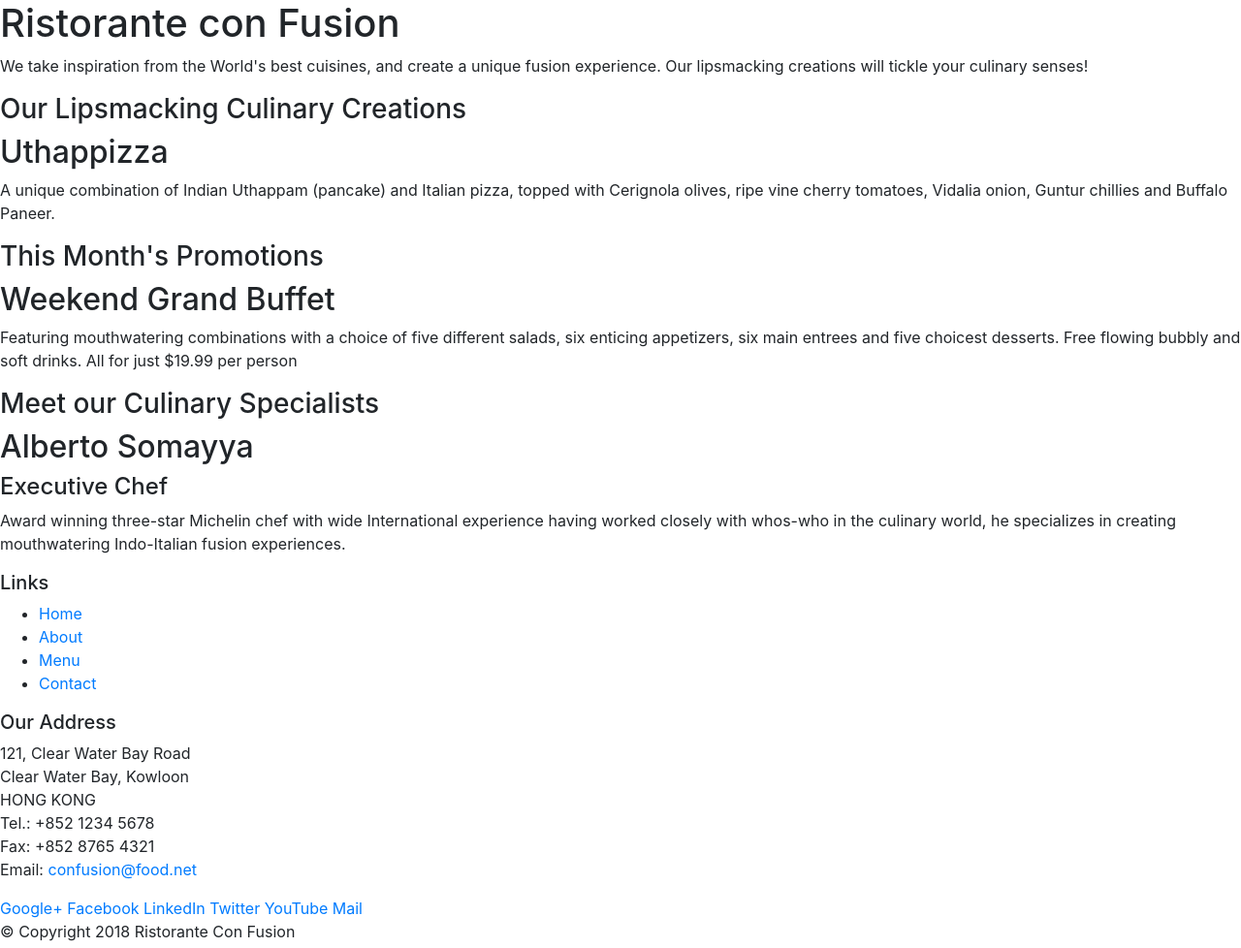
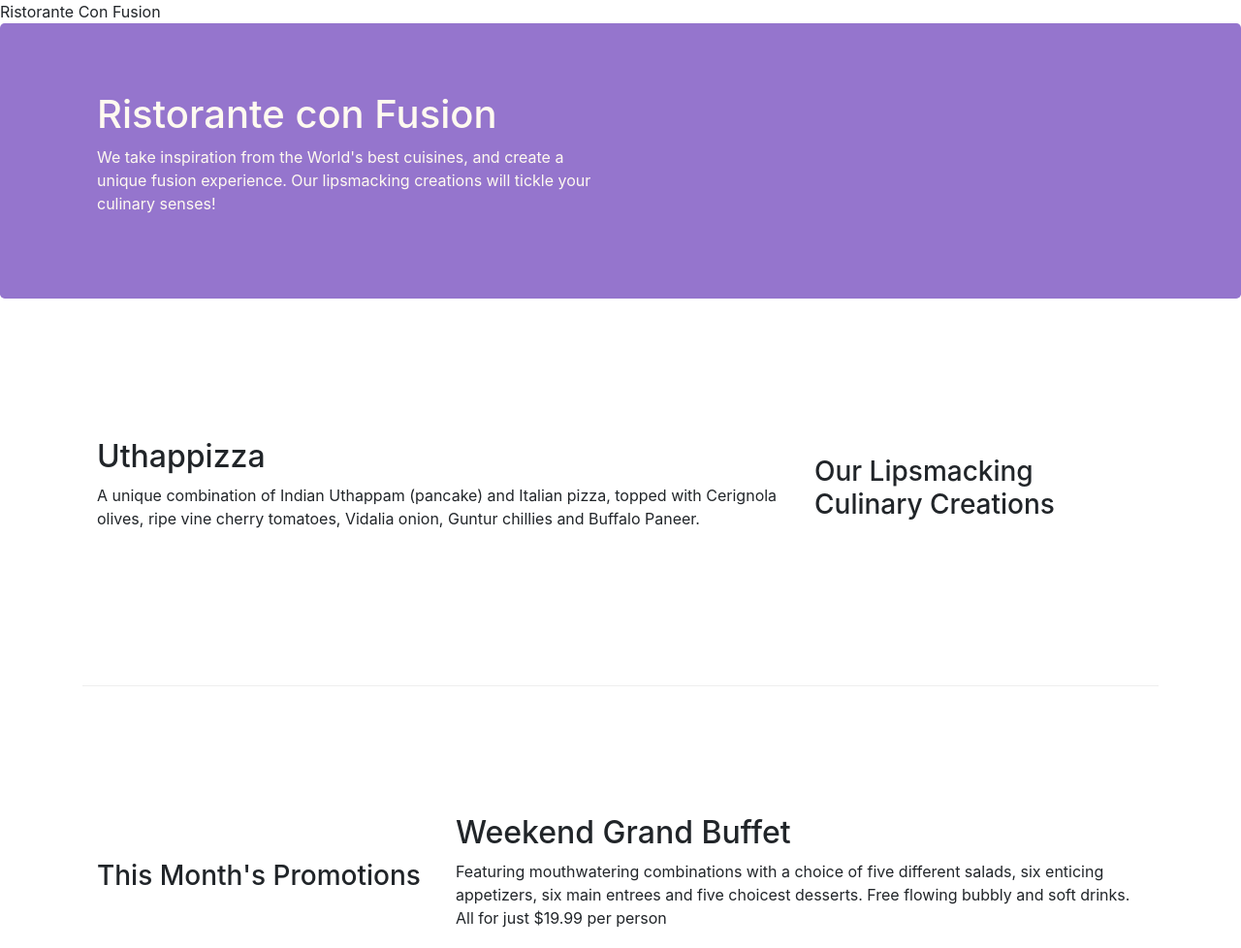
Before and after one commit to SurajGhodke/RestaurantWebsite, a website: page index.html in a window 1280 px wide. Shown: the top 978 px of the page at 97% size. Drawn offline with nearby package versions, Linux system fonts and the light colour scheme.

Commit message:
initial setup

```diff
--- /dev/null
+++ b/css/styles.css
@@ -0,0 +1,30 @@
+.row-header{
+    margin:0px auto;
+    padding:0px;
+}
+
+.row-content {
+    margin:0px auto;
+    padding: 50px 0px 50px 0px;
+    border-bottom: 1px ridge;
+    min-height:400px;
+}
+
+.footer{
+    background-color: #D1C4E9;
+    margin:0px auto;
+    padding: 20px 0px 20px 0px;
+}
+
+.jumbotron {
+    padding:70px 30px 70px 30px;
+    margin:0px auto;
+    background: #9575CD ;
+    color:floralwhite;
+}
+
+address{
+    font-size:80%;
+    margin:0px;
+    color:#0f0f0f;
+}
--- a/index.html
+++ b/index.html
@@ -9,51 +9,52 @@
 
     <!-- Bootstrap CSS -->
     <link rel="stylesheet" href="node_modules/bootstrap/dist/css/bootstrap.min.css">
+    <link rel="stylesheet" href="css/styles.css"
     <title>Ristorante Con Fusion</title>
 </head>
 
 <body>
 
-    <header>
-        <div>
-            <div>
-                <div>
+    <header class="jumbotron">
+        <div class="container">
+            <div class="row row-header">
+                <div class="col-12 col-sm-6">
                     <h1>Ristorante con Fusion</h1>
                     <p>We take inspiration from the World's best cuisines, and create a unique fusion experience. Our lipsmacking creations will tickle your culinary senses!</p>
                 </div>
-                <div>
+                <div class="col-12 col-sm">
                 </div>
             </div>
         </div>
     </header>
 
-    <div>
-        <div>
-            <div>
+    <div class="container">
+        <div class="row row-content align-items-center">
+            <div class="col-12 col-sm-4 order-sm-last col-md=3">
                 <h3>Our Lipsmacking Culinary Creations</h3>
             </div>
-            <div>
+            <div class="col col-sm order-sm-first col-md">
                 <h2>Uthappizza</h2>
                 <p>A unique combination of Indian Uthappam (pancake) and Italian pizza, topped with Cerignola olives, ripe vine cherry tomatoes, Vidalia onion, Guntur chillies and Buffalo Paneer.</p>
             </div>
         </div>
 
 
-        <div>
-            <div>
+        <div class="row row-content align-items-center">
+            <div class="col-12 col-sm-4 col-md=3">
                 <h3>This Month's Promotions</h3>
             </div>
-            <div>
+            <div class="col col-sm col-md">
                 <h2>Weekend Grand Buffet</h2>
                 <p>Featuring mouthwatering combinations with a choice of five different salads, six enticing appetizers, six main entrees and five choicest desserts. Free flowing bubbly and soft drinks. All for just $19.99 per person </p>
             </div>
         </div>
 
-        <div>
-            <div>
+        <div class="row row-content align-items-center">
+            <div class="col-12 col-sm-4 order-sm-last  col-md=3">
                 <h3>Meet our Culinary Specialists</h3>
             </div>
-            <div>
+            <div class="col col-sm order-sm-first col-md">
                 <h2>Alberto Somayya</h2>
                 <h4>Executive Chef</h4>
                 <p>Award winning three-star Michelin chef with wide International experience having worked closely with whos-who in the culinary world, he specializes in creating mouthwatering Indo-Italian fusion experiences. </p>
@@ -61,19 +62,19 @@
         </div>
     </div>
 
-    <footer>
-        <div>
-            <div>
-                <div>
+    <footer class="footer">
+        <div class="container">
+            <div class="row">
+                <div class="col-4 offset-1 col-sm-2">
                     <h5>Links</h5>
-                    <ul>
+                    <ul class="list-unstyled">
                         <li><a href="#">Home</a></li>
                         <li><a href="#">About</a></li>
                         <li><a href="#">Menu</a></li>
                         <li><a href="#">Contact</a></li>
                     </ul>
                 </div>
-                <div>
+                <div class="col-7 col-sm-5">
                     <h5>Our Address</h5>
                     <address>
 		              121, Clear Water Bay Road<br>
@@ -84,8 +85,8 @@
 		              Email: <a href="mailto:confusion@food.net">confusion@food.net</a>
 		           </address>
                 </div>
-                <div>
-                    <div>
+                <div class="col-12 col-sm-4 align-self-center">
+                    <div class="text-center">
                         <a href="http://google.com/+">Google+</a>
                         <a href="http://www.facebook.com/profile.php?id=">Facebook</a>
                         <a href="http://www.linkedin.com/in/">LinkedIn</a>
@@ -95,9 +96,9 @@
                     </div>
                 </div>
            </div>
-           <div>
-                <div>
-                    <p>© Copyright 2018 Ristorante Con Fusion</p>
+           <div class="row justify-content-center">
+                <div class="col-auto">
+                    <p>© Copyright 2019 Ristorante Con Fusion</p>
                 </div>
            </div>
         </div>
```
Also changed, not shown: aboutus.html (added, +104 -0 lines).
